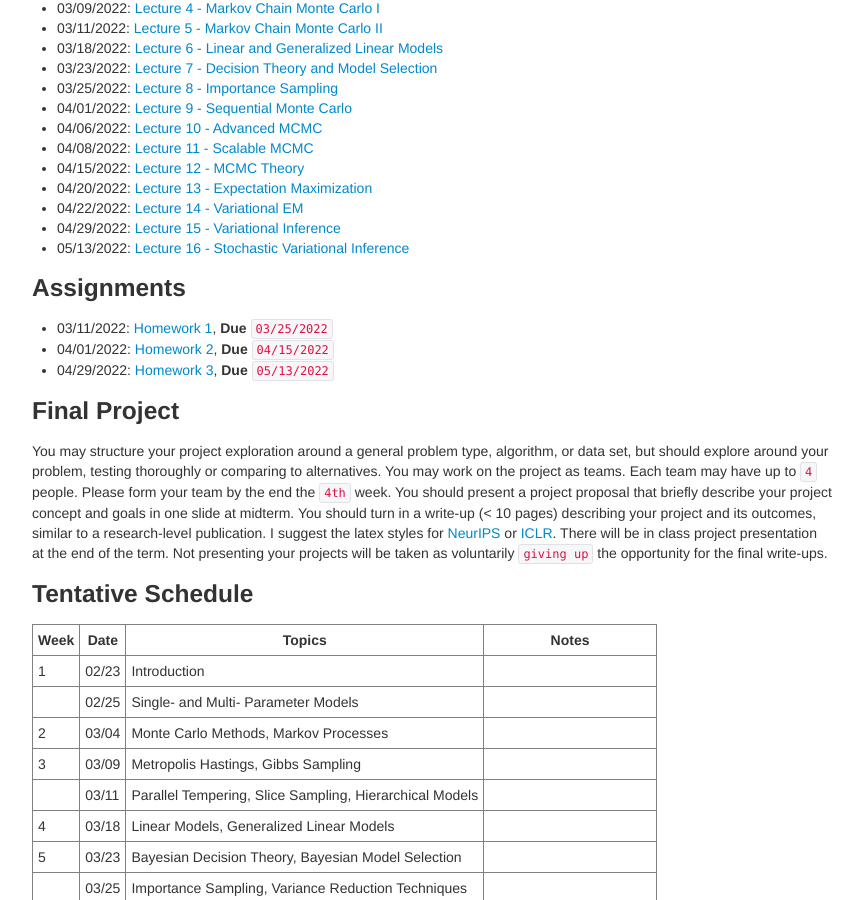
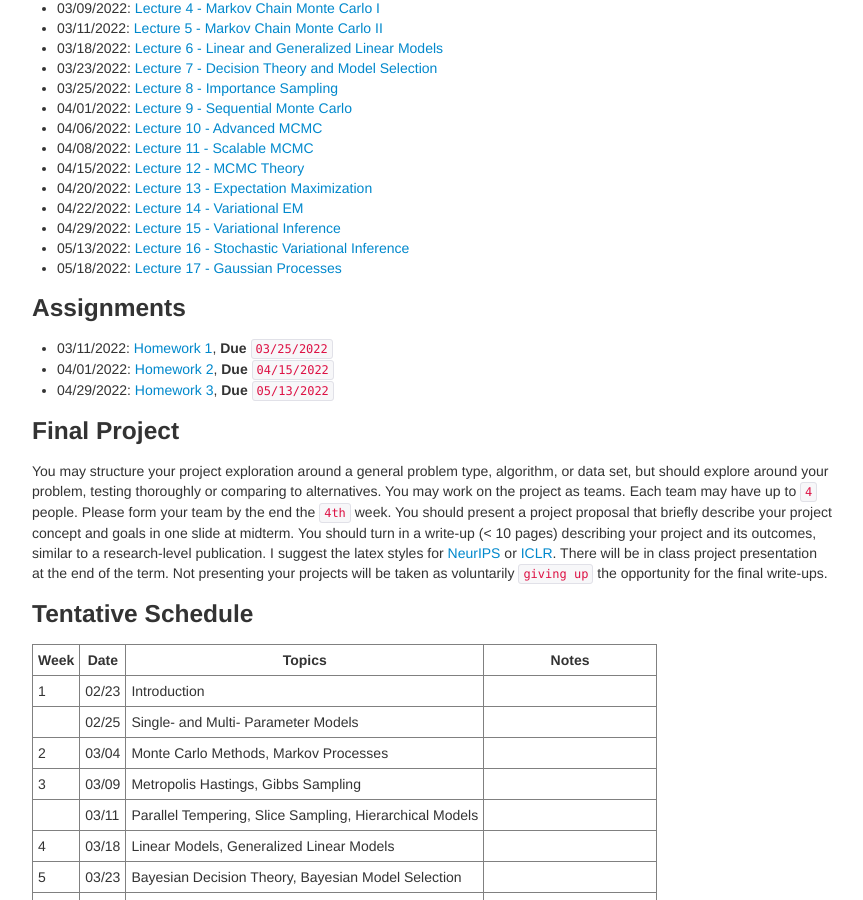
Before and after one commit to zcrabbit/zcrabbit.github.io, a Jekyll site: the page built from courses/btc-s22.md, in a window 1280 px wide and 900 px high, scrolled down 1235 px. Shown: the whole window, without its empty margins (208-1071 px from the left). Built offline with Jekyll 4.4.1, drawn with Linux system fonts in a browser that asks for light colours.

Commit message:
lecture 17 out

```diff
--- a/courses/btc-s22.md
+++ b/courses/btc-s22.md
@@ -56,6 +56,7 @@ We will use python during the course. A good Python tutorial is available at <ht
 - 04/22/2022: [Lecture 14 - Variational EM]({{sites.baseurl}}/static/slides/btc_spring22/lec14.pdf)
 - 04/29/2022: [Lecture 15 - Variational Inference]({{sites.baseurl}}/static/slides/btc_spring22/lec15.pdf)
 - 05/13/2022: [Lecture 16 - Stochastic Variational Inference]({{sites.baseurl}}/static/slides/btc_spring22/lec16.pdf)
+- 05/18/2022: [Lecture 17 - Gaussian Processes]({{sites.baseurl}}/static/slides/btc_spring22/lec17.pdf)
 
 
 
```
Also changed, not shown: 3 other files.
